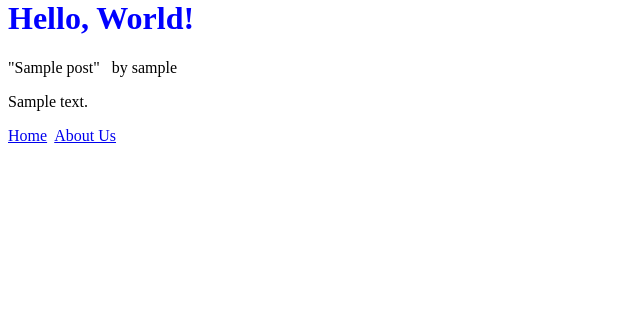
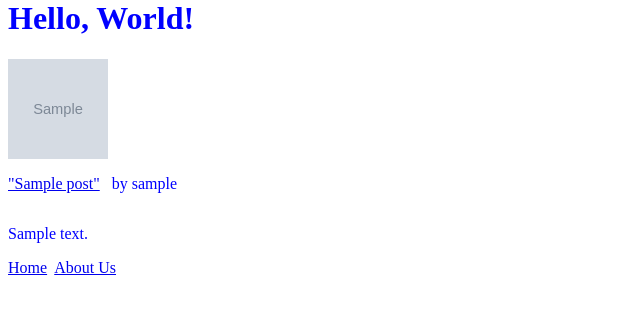
Before and after one commit to LouisTech/flask-blog, a Flask app: page / in a window 1280 px wide. Shown: the part 21-335 px from the top of the page, without its empty margins (0-640 px from the left). Run offline with Flask 2, Linux system fonts and the light colour scheme; tables that the repository leaves empty hold one stand-in row (values such as "Sample post"); grey boxes marked "Sample" are stand-in pictures.

Commit message:
Individual Post Pages

```diff
--- a/blog/routes.py
+++ b/blog/routes.py
@@ -13,3 +13,8 @@ def home():
 @app.route("/about")
 def about():
     return render_template('about.html', title='About')
+
+@app.route("/post/<int:post_id>")
+def post(post_id):
+    post = Post.query.get_or_404(post_id)
+    return render_template('post.html', title=post.title, post=post)
--- a/blog/static/style.css
+++ b/blog/static/style.css
@@ -1,3 +1,15 @@
 h1 {
   color: blue;
 }
+.posts{
+  width:100%;
+  display:grid;
+}
+.post_thumb{
+  float:left;
+  width:100px;
+  height:100px;
+}
+p{
+  color:blue;
+}
--- a/blog/templates/home.html
+++ b/blog/templates/home.html
@@ -3,10 +3,16 @@
 <h1>Hello, World!</h1>
 
 {% for post in posts %}
-<p>"{{post.title}}" &nbsp
-    by {{post.user.username}}
-</p>
-<p>{{post.content}}</p>
+<div class="posts">
+    <a href="{{ url_for('post', post_id=post.id) }}">
+        <img src="{{ url_for('static', filename='img/' + post.image_file) }}" class="post_thumb">
+    </a>
+<p>
+        <a href="{{ url_for('post', post_id=post.id) }}">"{{post.title}}"</a> &nbsp
+        by {{post.user.username}}
+    </p>
+    <p>{{post.content}}</p>
+</div>
 {% endfor %}
 
 {% endblock content %}
--- /dev/null
+++ b/blog/templates/post.html
@@ -0,0 +1,6 @@
+{% extends "layout.html" %}
+{%block content%}
+<img src="{{url_for('static', filename='img/'+post.image_file) }}" alt="">
+<p>"{{ post.title }}" &nbsp Author: {{ post.user.username }}</p>
+<p>{{ post.content }}</p>
+{%endblock content%}
```
Also changed, not shown: blog/__init__.py (line endings or trailing spaces), blog/static/img/default.jpg (added), 1 other file.
